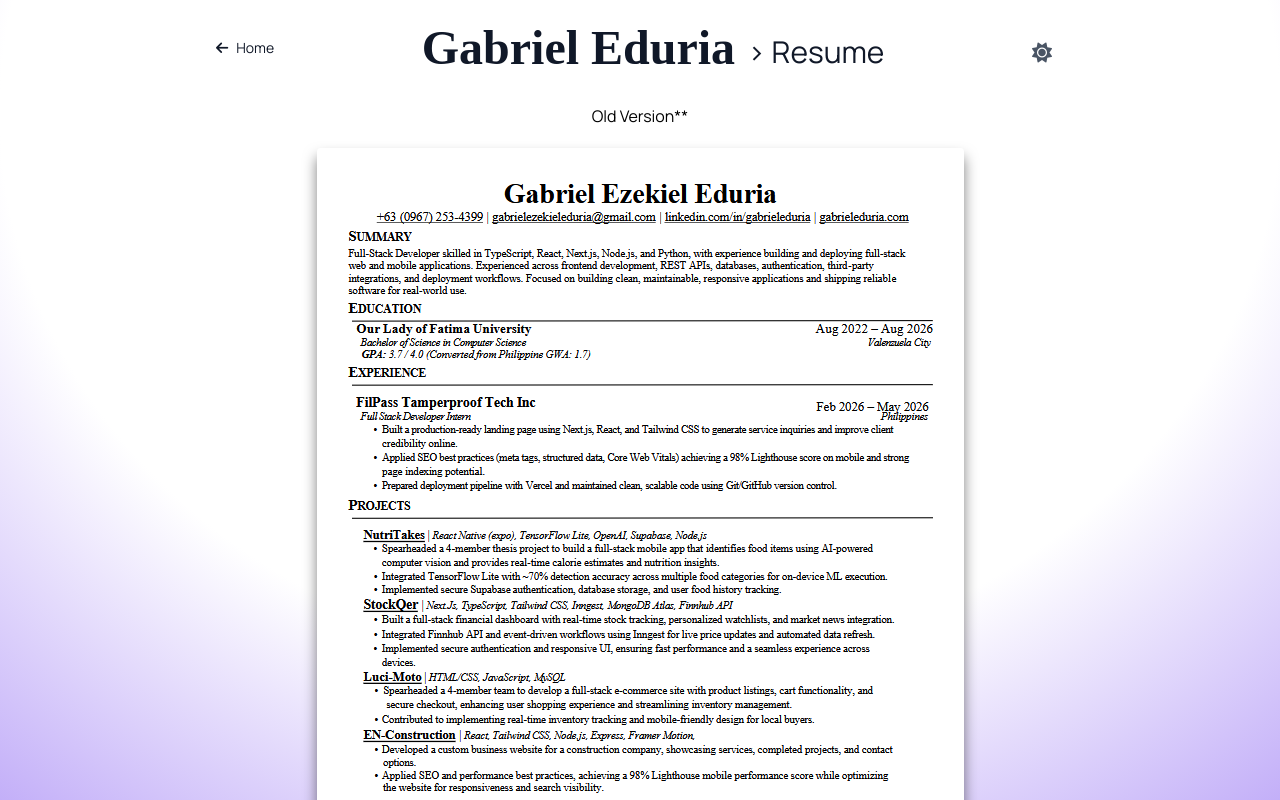
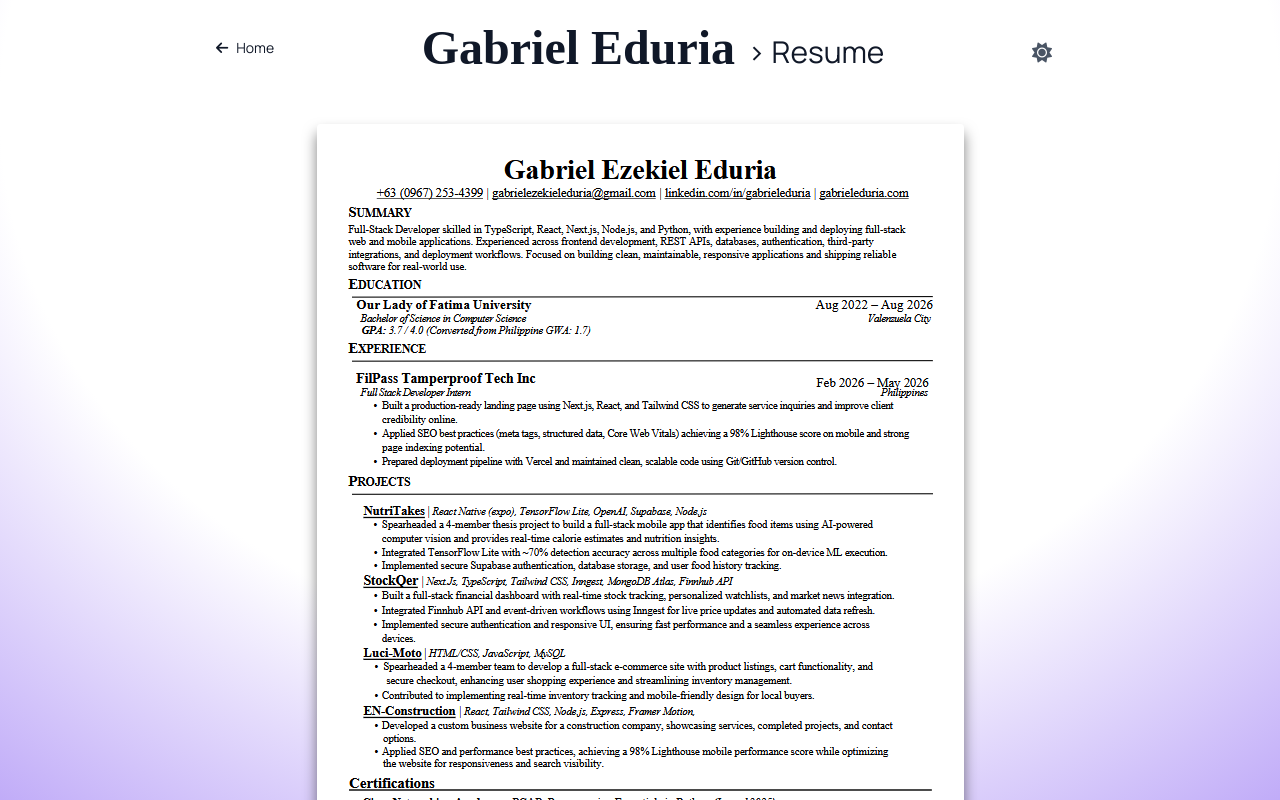
Before and after one commit to GabrielEduria/portfolio, a React (Vite) app: page /resume in a window 1280 px wide. Shown: the top 800 px of the page. Built offline with nearby package versions, Linux system fonts and the light colour scheme.

Commit message:
fix resume page

```diff
--- a/src/Routes/ResumePage.jsx
+++ b/src/Routes/ResumePage.jsx
@@ -21,9 +21,7 @@ const ResumePage = () => {
       <Motion>
         <NavBar />
          <div className="max-w-[880px] px-2 sm:px-6 lg:px-8 mx-auto z-10 pt-2 sm:pt-5 flex flex-col items-center">
-          <div>
-            <p>Old Version**</p>
-          </div>
+
             <ImageSpinner
               src="/resume.png"
               alt="My Resume"
```
